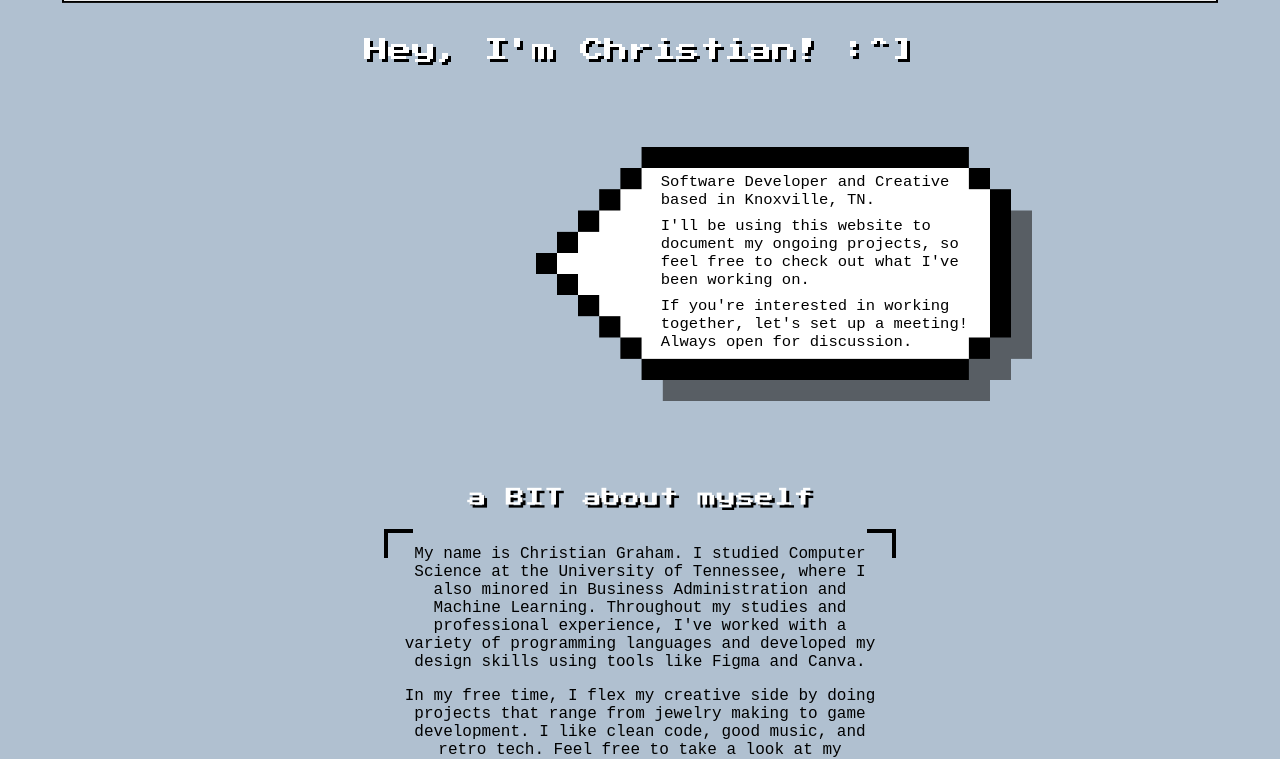
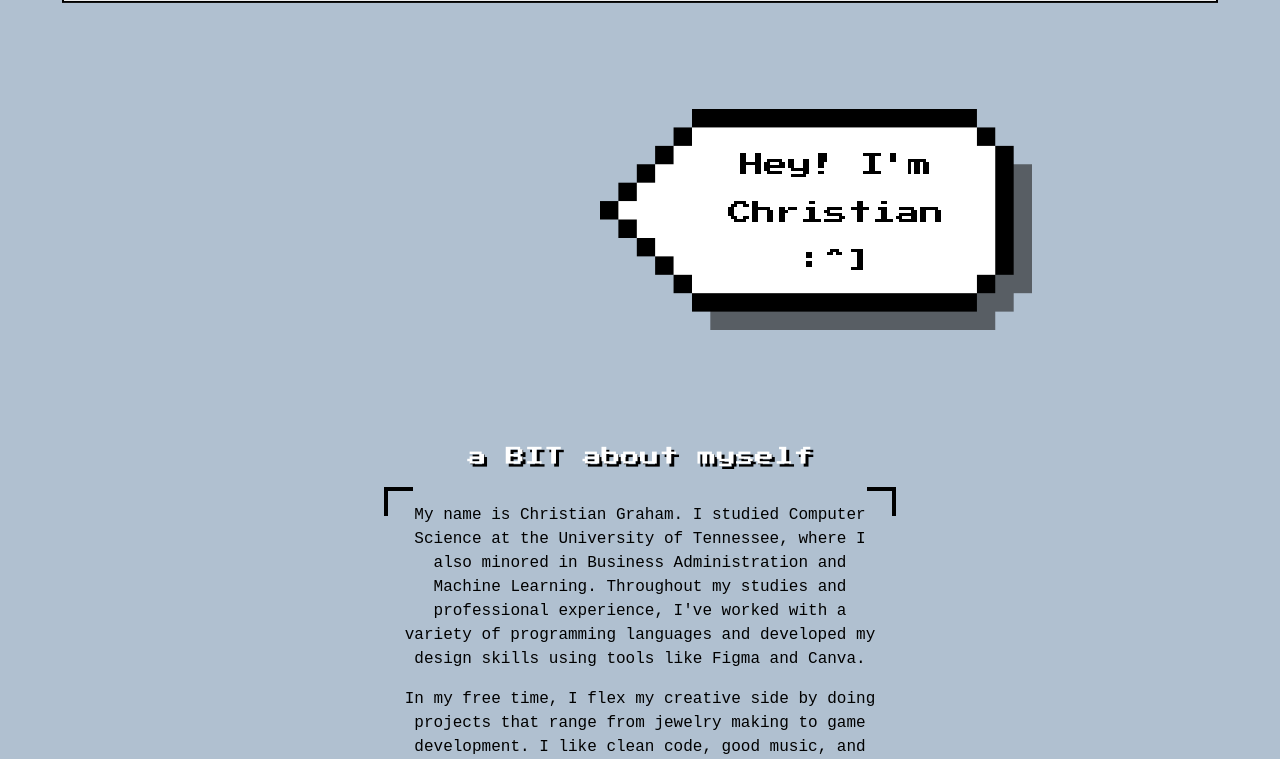
Before and after one commit to c-program32/portfolio, a plain HTML site: page index.html in a window 1280 px wide. Shown: the part 56-815 px from the top of the page. Drawn offline with nearby package versions, Linux system fonts and the light colour scheme.

Commit message:
adjustments

```diff
--- a/index.html
+++ b/index.html
@@ -39,7 +39,7 @@
         </nav>
         <nav class="desktop_nav">
             <div class="navbar_items">
-                <a href="#welcome" class="start_button">
+                <a href="#hero" class="start_button">
                     <img class="nav_logo" src="static/images/elements/pixel_retro_logo.png">
                     Christian G.
                 </a>
@@ -58,9 +58,9 @@
         </nav>
         <main>
             <div id="welcome">
-                Hey, I'm Christian! :^]
+                Hey! I'm Christian :^]
             </div>
-            <div class="hero_container">
+            <div class="hero_container" id="hero">
                 <model-viewer
                     src="static/models/Computer.glb"
                     alt="3D model of a retro computer"
@@ -85,13 +85,11 @@
                             class="welcome_image"
                         />
                         <div class="welcome_text">
-                            Software Developer and Creative based in Knoxville, TN.
+                            Hey! I'm
                             <div class="welcome_hr"></div>
-                            I'll be using this website to document my ongoing projects,
-                            so feel free to check out what I've been working on.
+                            Christian
                             <div class="welcome_hr"></div>
-                            If you're interested in working together, let's set up a
-                            meeting! Always open for discussion.
+                            :^]
                         </div>
                     </div>
                 </div>
@@ -111,7 +109,8 @@
                     <div class="about_hr"></div>
                     In my free time, I flex my creative side by doing projects that range
                     from jewelry making to game development. I like clean code, good music,
-                    and retro tech. Feel free to take a look at my projects. Peace!
+                    and retro tech. Feel free to take a look at my projects and reach out if
+                    anything piques your interests. Peace!
             </div>
             <div class="mobile_project_container">
                 <div class="sample" id="small-sample">
@@ -412,9 +411,9 @@ documentation updates for software inference.
                     <br>
                 </p>
                 <p>
-                    3D Model: "<a class="credit_link" href="https://sketchfab.com/3d-models/vintage-computer-563fe5d2fb2a48feb1b2cc7c28ebb2c1 " target="_blank" >Vintage Computer</a>" by <a class="credit_link" href="https://sketchfab.com/explainedlake98" target="_blank">ExplainedLake</a>
+                    3D Model: "<a class="credit_link" href="https://sketchfab.com/3d-models/vintage-computer-563fe5d2fb2a48feb1b2cc7c28ebb2c1" target="_blank" >Vintage Computer</a>" by <a class="credit_link" href="https://sketchfab.com/explainedlake98" target="_blank">ExplainedLake</a>
                     <br><br>
-                    (<a class="credit_link" href="https://creativecommons.org">CC BY 4.0</a>), modified.
+                    (<a class="credit_link" href="https://creativecommons.org/licenses/by/4.0/" target="_blank">CC BY 4.0</a>), modified.
                 </p>
             </footer>
         </main>
--- a/src/css/style.css
+++ b/src/css/style.css
@@ -193,20 +193,25 @@ html {
 }
 
 @media(min-width: 1024px) {
-    .computer-model {
-        width: 18rem;
-        height: auto;
-        aspect-ratio: 3 / 4;
-        justify-self: end;
-        margin-right: 7rem;
+    #welcome {
+        display: none;
     }
 
     .hero_container {
+        margin-top: 3rem;
         display: grid;
         grid-template-columns: 1fr 1fr;
         align-items: center;
         gap: 1rem;
         width: 100%;
+    }
+
+    .computer-model {
+        width: 20rem;
+        height: auto;
+        aspect-ratio: 3 / 4;
+        justify-self: end;
+        margin-right: 3rem;
     }
 
     .welcome_message {
@@ -215,26 +220,27 @@ html {
         width: 40%;
         height: auto;
         justify-self: start;
-        margin-left: -7rem;
+        margin-left: -3rem;
         top: 1rem;
     }
 
     .welcome_image {
-        width: 31rem;
+        width: 27rem;
         height: auto;
     }
 
     .welcome_text {
         position: absolute;
-        font-family: monospace;
-        top: 1.6rem;
-        left: 7.8rem;
-        font-size: 0.97rem;
+        font-family: 'PRESS START 2P';
+        top: 2.75rem;
+        left: 4.9rem;
+        font-size: 1.5rem;
         width: 19.7rem;
+        text-align: center;
     }
 
     .welcome_hr {
-        height: 0.5rem;
+        height: 1.5rem;
     }
 }
 
@@ -301,10 +307,15 @@ html {
 }
 
 @media(min-width: 1024px) {
+    .a_bit {
+        margin-top: 1.5rem;
+    }
+
     .about {
         position: relative;
         font-family: monospace;
         font-size: 1rem;
+        line-height: 1.5rem;
         text-align: center;
         align-items: center;
         margin: auto;
@@ -437,7 +448,7 @@ html {
         grid-template-columns: 1fr 2fr;
         align-items: center;
         width: min(100%, 1200px);
-        margin: 4rem auto 0;
+        margin: 5rem auto 0;
         height: auto;
     }
 
@@ -559,24 +570,20 @@ html {
 }
 
 .small_readme {
-    display: block;
     width: 22rem;
 }
 
 .small_readme_text {
     position: absolute;
-
     top: 1.8rem;
     height: 24.7rem;
 
-    overflow-y: auto;
-
     font-family: monospace;
-    font-size: 1rem;
+    font-size: 0.95rem;
     line-height: 1.1;
 
     scrollbar-width: none;
-
+    overflow-y: auto;
     -ms-overflow-style: none;
 }
 
@@ -608,7 +615,7 @@ html {
 
 .resume_button {
     font-family: monospace;
-    font-size: 1.1rem;
+    font-size: 1.05rem;
     background-color: white;
     width: 6.75rem;
     height: 2.6rem;
```
